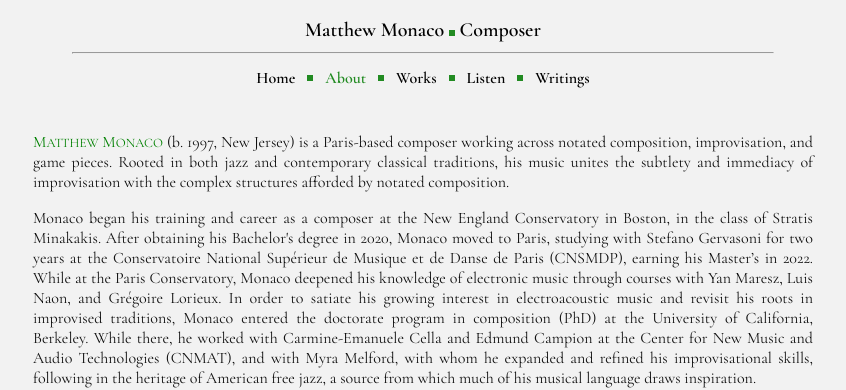
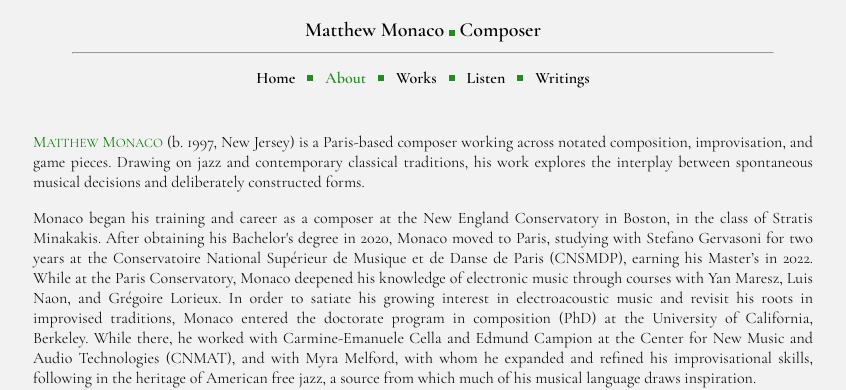
Before and after one commit to matthew-monaco/matthew-monaco.github.io, a Jekyll site: the page built from about.md, in a window 1280 px wide. Shown: the top 390 px of the page, without its empty margins (217-1063 px from the left). Built offline with Jekyll 4.4.1, drawn with Linux system fonts in a browser that asks for light colours.

Commit message:
Update about.md

```diff
--- a/about.md
+++ b/about.md
@@ -4,7 +4,7 @@ title: About | Matthew Monaco
 permalink: /about
 ---
 
-<p><div style="text-align: justify"><span style="color: green">M<font size="2">ATTHEW</font> M<font size="2">ONACO</font></span> (b. 1997, New Jersey) is a Paris-based composer working across notated composition, improvisation, and game pieces. Rooted in both jazz and contemporary classical traditions, his music unites the subtlety and immediacy of improvisation with the complex structures afforded by notated composition.</div></p>
+<p><div style="text-align: justify"><span style="color: green">M<font size="2">ATTHEW</font> M<font size="2">ONACO</font></span> (b. 1997, New Jersey) is a Paris-based composer working across notated composition, improvisation, and game pieces. Drawing on jazz and contemporary classical traditions, his work explores the interplay between spontaneous musical decisions and deliberately constructed forms.</div></p>
 
 <p><div style="text-align: justify">Monaco began his training and career as a composer at the New England Conservatory in Boston, in the class of Stratis Minakakis. After obtaining his Bachelor's degree in 2020, Monaco moved to Paris, studying with Stefano Gervasoni for two years at the Conservatoire National Supérieur de Musique et de Danse de Paris (CNSMDP), earning his Master’s in 2022. While at the Paris Conservatory, Monaco deepened his knowledge of electronic music through courses with Yan Maresz, Luis Naon, and Grégoire Lorieux. In order to satiate his growing interest in electroacoustic music and revisit his roots in improvised traditions, Monaco entered the doctorate program in composition (PhD) at the University of California, Berkeley. While there, he worked with Carmine-Emanuele Cella and Edmund Campion at the Center for New Music and Audio Technologies (CNMAT), and with Myra Melford, with whom he expanded and refined his improvisational skills, following in the heritage of American free jazz, a source from which much of his musical language draws inspiration.</div></p>
 
```
